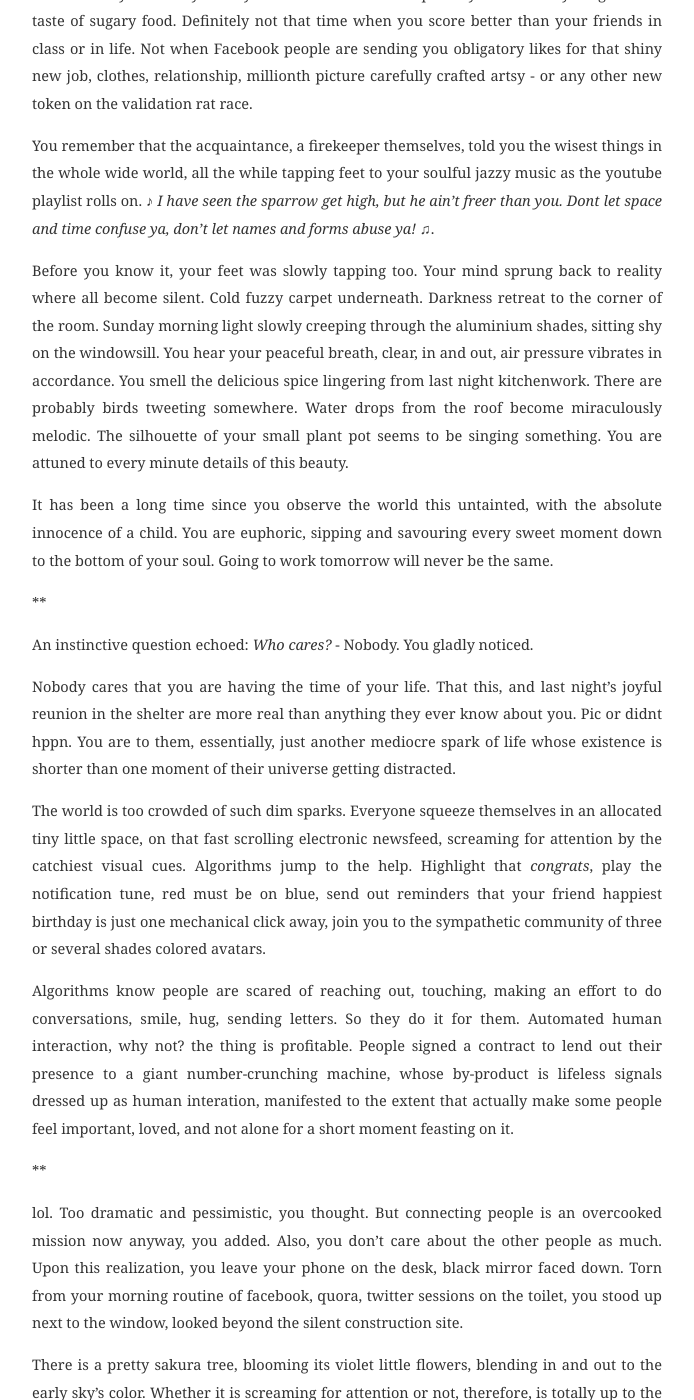
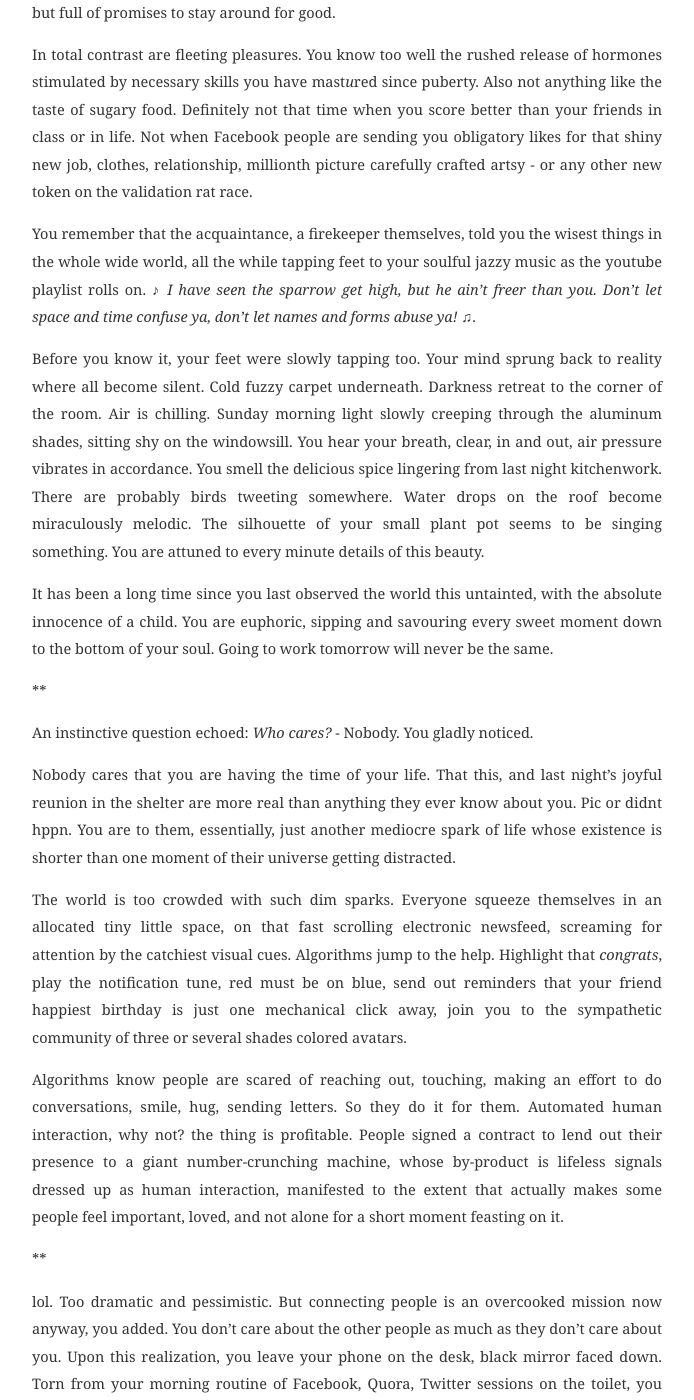
Before and after one commit to thtrieu/thtrieu.github.io, a Jekyll site: the page built from about.md, in a window 1280 px wide and 1400 px high, scrolled down 2725 px. Shown: the whole window, without its empty margins (293-987 px from the left). Built offline with Jekyll 4.4.1, drawn with Linux system fonts in a browser that asks for light colours; some web fonts are replaced; some of the changed text lies outside the part shown.

Commit message:
grammaar.

```diff
--- a/about.md
+++ b/about.md
@@ -5,17 +5,24 @@
 ---
 
 
-Sunday morning. You wake up early, it's only 6:00AM.
+---
+layout: index
+title: about
+sub: yet another human roaming the earth
+---
 
-Such a delightfully odd hour to wake up, but the whispers of your mind is clear: sleep is done now, take a deep breath, accept the truth. After all those years seeking for a better sleep schedule and promising yourself to start doing it, you finally did it by accident.
 
-The profound secret for a better sleep, you realised, is a sudden emptiness of your fridge on saturday night, and you being too lazy to visit the grocery for more food. So you make do with a handful of mushrooms, some greens and two eggs.
+Sunday morning. You wake up early, it's only 6:00 AM.
+
+Such a delightfully odd hour to wake up, but the whispers of your mind are clear: sleep is done now, take a deep breath, accept the truth. After all those years seeking for a better sleep schedule and promising yourself to start doing it, you finally did it by accident.
+
+The profound secret for a better sleep, you realised, is a sudden emptiness of your fridge on Saturday night, and you being too lazy to visit the grocery for more food. So you make do with a handful of mushrooms, some greens, and two eggs.
 
 Too light a dinner it was. You decided to make it at least looked pretty. Your collective youtube cooking shows aesthetics will help.
 
-Sleeves up, you swiftly threw a crushed clove of garlic into your sizzling hot pan, generously sprinkled salt and pepper down the smoke of caramelized mushroom, gently cracked two eggs into the mix. One broken. you mean, one scrambled, one sunny side up, for diversity.
+Sleeves up, you swiftly threw a crushed clove of garlic into your sizzling hot pan, generously sprinkled salt and pepper down the smoke of caramelized mushroom, gently cracked two eggs into the mix. One broken. You mean, one scrambled one sunny side up, for diversity.
 
-Everything onto plate, something missing? *Colors*. There is some brightly red chilli and fresh green mini-arugula left. You remember placing them nice and neatly next to the others. All precious and adorable. A symphony, you thought, of flavor, textures, colors, and smell. So you put on some Nujabes for your ears to join the fun bunch as well.
+Everything onto plate, something missing? *Colors*. There is some brightly red chili and fresh green mini-arugula left. You remember placing them nice and neatly next to the others. All precious and adorable. A symphony, you thought, of flavor, textures, colors, and smell. So you put on some Nujabes for your ears to join the fun bunch as well.
 
 And you sit down, feeling tinglingly happy.
 
@@ -23,15 +30,15 @@
 
 *What is this feeling?*, you asked yourself. It is the kind of happiness that: An acquaintance has finally found you hiding in a tiny, lonely shelter, deep in the dark and cold forest, amidst the heavy snow, after years of searching. You invited the person in, who then light up the fireplace. You two sat down, smelling the good food, humming to the good beat, silently enjoying the light and heat radiated from the new fire.
 
-*This is it!*, the kind of happiness that is effortless, ever-glowing, crackling like small fire, but full of promises to stay around for good.
+*This is it!*, the kind of happiness that is effortless, ever-glowing, crackling like a small fire, but full of promises to stay around for good.
 
-In total contrast is fleeting pleasures. You know too well the rushed release of hormones stimulated by necessary skills you have mast*u*red since puberty. Also not anything like the taste of sugary food. Definitely not that time when you score better than your friends in class or in life. Not when Facebook people are sending you obligatory likes for that shiny new job, clothes, relationship, millionth picture carefully crafted artsy - or any other new token on the validation rat race.
+In total contrast are fleeting pleasures. You know too well the rushed release of hormones stimulated by necessary skills you have mast*u*red since puberty. Also not anything like the taste of sugary food. Definitely not that time when you score better than your friends in class or in life. Not when Facebook people are sending you obligatory likes for that shiny new job, clothes, relationship, millionth picture carefully crafted artsy - or any other new token on the validation rat race.
 
-You remember that the acquaintance, a firekeeper themselves, told you the wisest things in the whole wide world, all the while tapping feet to your soulful jazzy music as the youtube playlist rolls on. *♪ I have seen the sparrow get high, but he ain't freer than you. Dont let space and time confuse ya, don't let names and forms abuse ya! ♫*.
+You remember that the acquaintance, a firekeeper themselves, told you the wisest things in the whole wide world, all the while tapping feet to your soulful jazzy music as the youtube playlist rolls on. *♪ I have seen the sparrow get high, but he ain't freer than you. Don't let space and time confuse ya, don't let names and forms abuse ya! ♫*.
 
-Before you know it, your feet was slowly tapping too. Your mind sprung back to reality where all become silent. Cold fuzzy carpet underneath. Darkness retreat to the corner of the room. Sunday morning light slowly creeping through the aluminium shades, sitting shy on the windowsill. You hear your peaceful breath, clear, in and out, air pressure vibrates in accordance. You smell the delicious spice lingering from last night kitchenwork. There are probably birds tweeting somewhere. Water drops from the roof become miraculously melodic. The silhouette of your small plant pot seems to be singing something. You are attuned to every minute details of this beauty.
+Before you know it, your feet were slowly tapping too. Your mind sprung back to reality where all become silent. Cold fuzzy carpet underneath. Darkness retreat to the corner of the room. Air is chilling. Sunday morning light slowly creeping through the aluminum shades, sitting shy on the windowsill. You hear your breath, clear, in and out, air pressure vibrates in accordance. You smell the delicious spice lingering from last night kitchenwork. There are probably birds tweeting somewhere. Water drops on the roof become miraculously melodic. The silhouette of your small plant pot seems to be singing something. You are attuned to every minute details of this beauty.
 
-It has been a long time since you observe the world this untainted, with the absolute innocence of a child. You are euphoric, sipping and savouring every sweet moment down to the bottom of your soul. Going to work tomorrow will never be the same.
+It has been a long time since you last observed the world this untainted, with the absolute innocence of a child. You are euphoric, sipping and savouring every sweet moment down to the bottom of your soul. Going to work tomorrow will never be the same.
 
 **
 
@@ -39,21 +46,20 @@
 
 Nobody cares that you are having the time of your life. That this, and last night's joyful reunion in the shelter are more real than anything they ever know about you. Pic or didnt hppn. You are to them, essentially, just another mediocre spark of life whose existence is shorter than one moment of their universe getting distracted.
 
-The world is too crowded of such dim sparks. Everyone squeeze themselves in an allocated tiny little space, on that fast scrolling electronic newsfeed, screaming for attention by the catchiest visual cues. Algorithms jump to the help. Highlight that *congrats*, play the notification tune, red must be on blue, send out reminders that your friend happiest birthday is just one mechanical click away, join you to the sympathetic community of three or several shades colored avatars.
+The world is too crowded with such dim sparks. Everyone squeeze themselves in an allocated tiny little space, on that fast scrolling electronic newsfeed, screaming for attention by the catchiest visual cues. Algorithms jump to the help. Highlight that *congrats*, play the notification tune, red must be on blue, send out reminders that your friend happiest birthday is just one mechanical click away, join you to the sympathetic community of three or several shades colored avatars.
 
-Algorithms know people are scared of reaching out, touching, making an effort to do conversations, smile, hug, sending letters. So they do it for them. Automated human interaction, why not? the thing is profitable. People signed a contract to lend out their presence to a giant number-crunching machine, whose by-product is lifeless signals dressed up as human interation, manifested to the extent that actually make some people feel important, loved, and not alone for a short moment feasting on it.
+Algorithms know people are scared of reaching out, touching, making an effort to do conversations, smile, hug, sending letters. So they do it for them. Automated human interaction, why not? the thing is profitable. People signed a contract to lend out their presence to a giant number-crunching machine, whose by-product is lifeless signals dressed up as human interaction, manifested to the extent that actually makes some people feel important, loved, and not alone for a short moment feasting on it.
 
 
 **
 
-lol. Too dramatic and pessimistic, you thought. But connecting people is an overcooked mission now anyway, you added. Also, you don't care about the other people as much. Upon this realization, you leave your phone on the desk, black mirror faced down. Torn from your morning routine of facebook, quora, twitter sessions on the toilet, you stood up next to the window, looked beyond the silent construction site.
+lol. Too dramatic and pessimistic. But connecting people is an overcooked mission now anyway, you added. You don't care about the other people as much as they don't care about you. Upon this realization, you leave your phone on the desk, black mirror faced down. Torn from your morning routine of Facebook, Quora, Twitter sessions on the toilet, you stood up next to the window, looked beyond the silent construction site.
 
 There is a pretty sakura tree, blooming its violet little flowers, blending in and out to the early sky's color. Whether it is screaming for attention or not, therefore, is totally up to the beholder.
 
-People like you who are indifferent about trees closed the window shades and drifted their mind away. Both leaving each other alone. But then there are always people who love sakura that gather around and admire. The tree keeps on sprouting nevertheless, because it's spring, not because of the admirers.
+People like you who are indifferent to trees closed the window shades and drifted their mind away, leaving the blossoms alone. But then there are always people who love Sakura, that gather around and admire. The tree keeps on sprouting nevertheless, because it's spring, not because of the admirers.
 
 You sit down, understand that it is time to walk out of the crowded, noisy and monotone forest, find a construction site, and plant your own sakura thingy.
-
 
 
 
```
